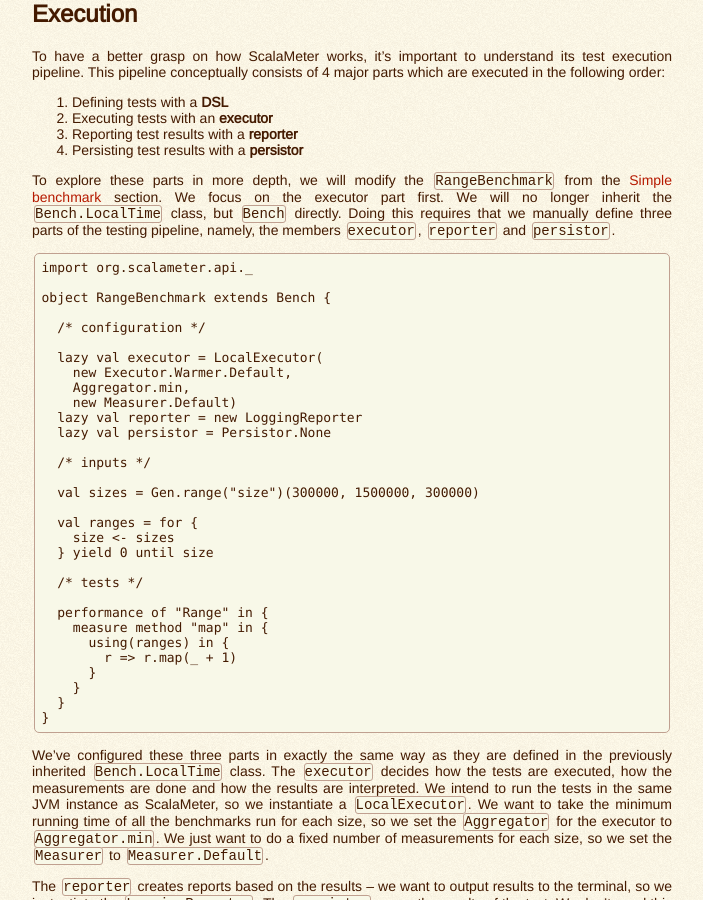
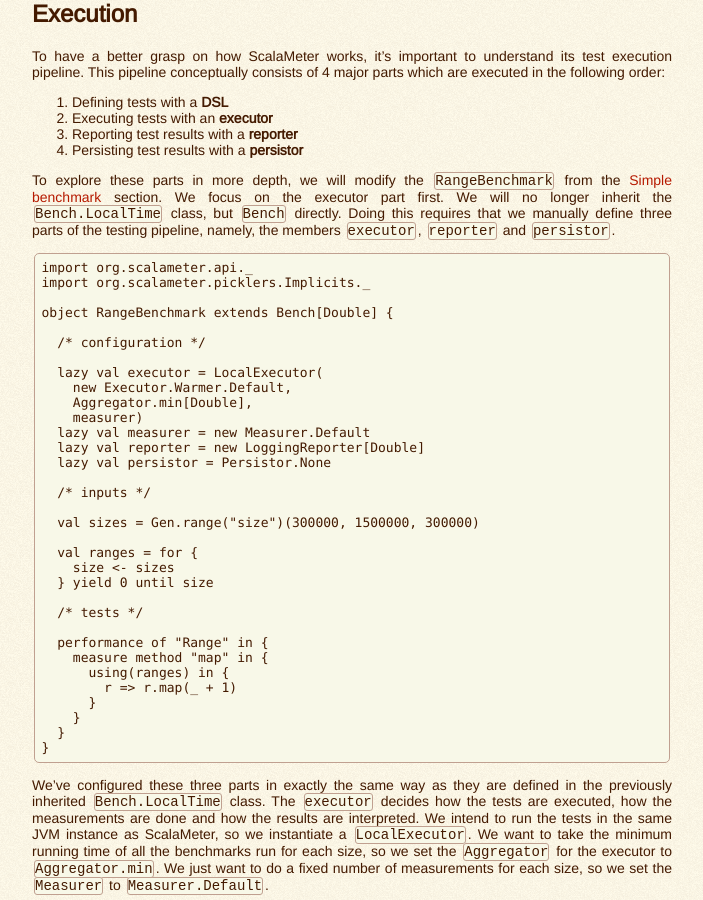
Before and after one commit to scalameter/scalameter.github.com, a Jekyll site: the page built from home/gettingstarted/0.7/configuration.md, in a window 1280 px wide and 900 px high, scrolled down 638 px. Shown: the whole window, without its empty margins (138-841 px from the left). Built offline with Jekyll 4.4.1, drawn with Linux system fonts in a browser that asks for light colours.

Commit message:
Fix compilation error in in Execution paragraph of configuration.md

```diff
--- a/home/gettingstarted/0.7/configuration.md
+++ b/home/gettingstarted/0.7/configuration.md
@@ -70,16 +70,18 @@ Doing this requires that we manually define three parts of the testing pipeline,
 namely, the members `executor`, `reporter` and `persistor`.
 
     import org.scalameter.api._
+    import org.scalameter.picklers.Implicits._
 
-    object RangeBenchmark extends Bench {
+    object RangeBenchmark extends Bench[Double] {
 
       /* configuration */
 
       lazy val executor = LocalExecutor(
         new Executor.Warmer.Default,
-        Aggregator.min,
-        new Measurer.Default)
-      lazy val reporter = new LoggingReporter
+        Aggregator.min[Double],
+        measurer)
+      lazy val measurer = new Measurer.Default
+      lazy val reporter = new LoggingReporter[Double]
       lazy val persistor = Persistor.None
 
       /* inputs */
```
